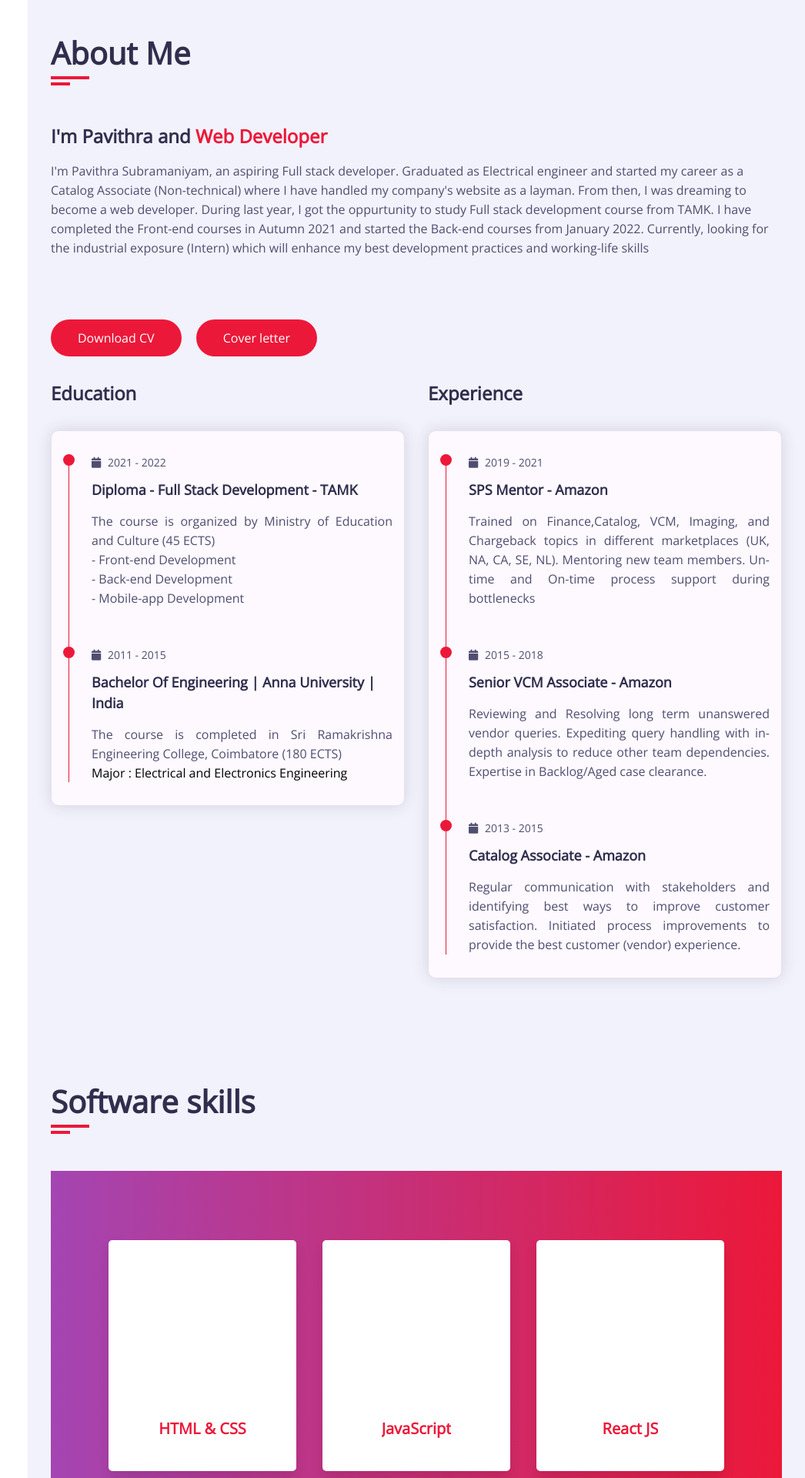
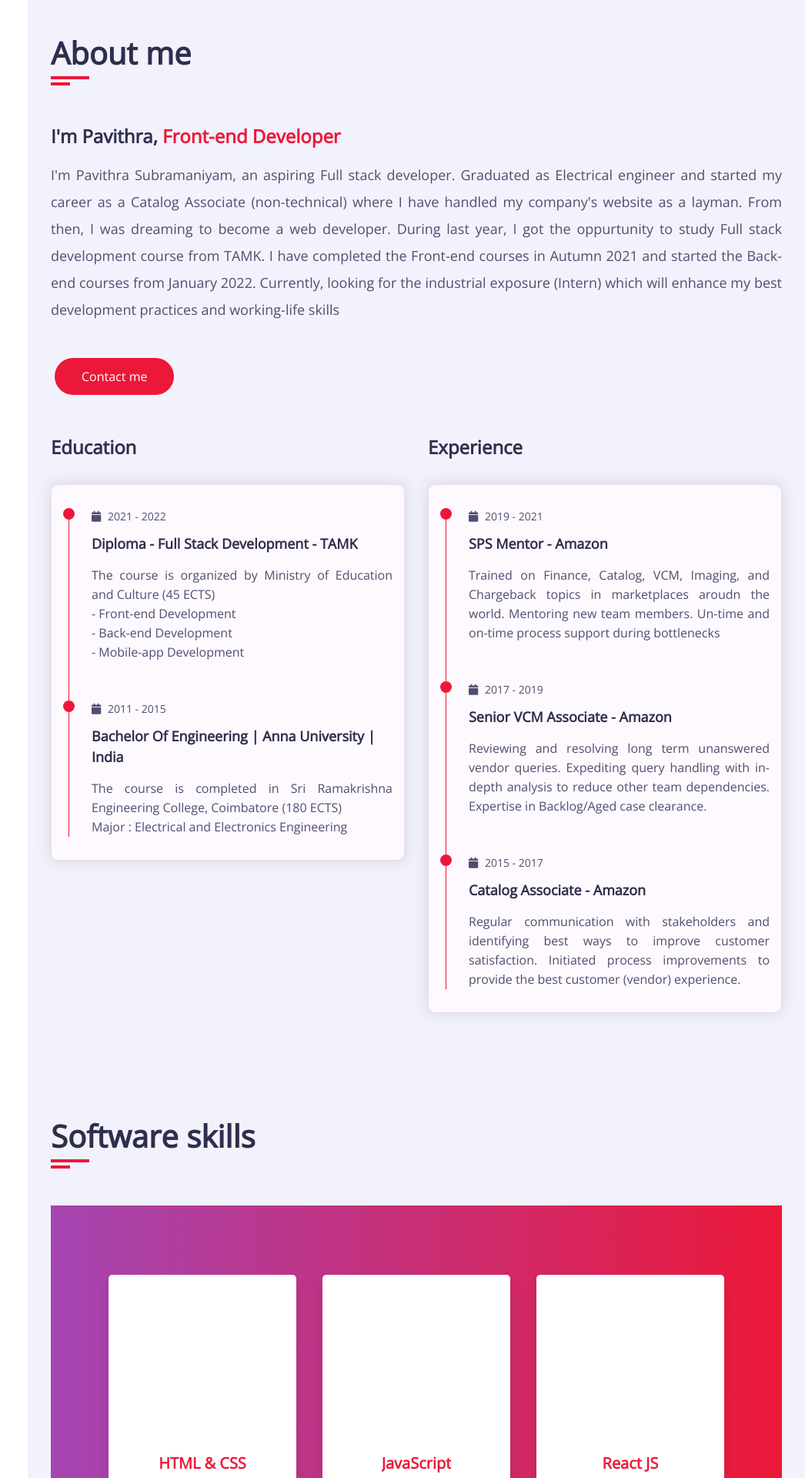
Before and after one commit to spavythra/myportfolio, a PHP site: page / in a window 1280 px wide; the page is wider, and only the part inside the window is pictured. Shown: the part 821-2741 px from the top of that part at 77% size, without its empty margins (234-1280 px from the left). Run offline with PHP 8.4, Linux system fonts and the light colour scheme; some libraries are stand-ins or nearby versions; some web fonts are replaced.

Commit message:
formatted the page except contact me

```diff
--- a/css/style.css
+++ b/css/style.css
@@ -350,6 +350,7 @@ h3.my-profession
 {
     flex: 0 0 100%;
     max-width: 100%;
+    text-align: justify;
 }
 .about .about-content .about-text h3
 {
@@ -364,9 +365,10 @@ h3.my-profession
 }
 .about .about-content .about-text p
 {
-    font-size: 16px;
-    line-height: 25px;
+    font-size: 18px;
+    line-height: 35px;
     color: var(--text-black-700);
+    /* justify-content: space-between; */
 }
 .about .about-content .personal-info
 {
@@ -714,8 +716,9 @@ h3.my-profession
 
 /* project section */
 .project-body {
-    background: linear-gradient(to right, #101c81, #2a6ba3);
-    min-height: 100vh
+    background: linear-gradient(to right, #f7f7f7, #aacbd8);
+    min-height: 60vh;
+    margin-top: 5px;
 }
 
 .owl-carousel .owl-item {
@@ -724,7 +727,13 @@ h3.my-profession
 
 .owl-carousel .owl-item .project-card {
     padding: 30px;
-    position: relative
+    position: relative;
+    background-color: white;
+}
+.owl-carousel .owl-item .project-card .testimonial-1 {
+    margin-top: 20px;
+    margin-bottom: 1px;
+    text-align: justify;
 }
 
 .owl-carousel .owl-stage-outer {
@@ -743,7 +752,7 @@ h3.my-profession
     bottom: -20px;
     left: 40%;
     color: white;
-    font-size: 1.1rem;
+    font-size: 1.2rem;
     font-weight: 600;
     background-color: var(--skin-color);
     padding: 0.3rem 0.4rem;
--- a/index.html
+++ b/index.html
@@ -54,12 +54,14 @@
             <div class="home-info padd-15">
               <h3 class="hello">Hello, my name is <span class="name">Pavithra Subramaniyam</span></h3>
               <h3 class="my-profession">I' m a <span class="typing">Front-end developer</span></h3>
-              <p>I'm a diploma student studying Full stack development seeking for internship or summer jobs</p>
+              <p>I'm a diploma student in Full stack development from Tampere university of applied science, actively seeking for internship or summer job!</p>
               <div class="row">
                 <div class="buttons padd-15">
               <a href="https://raw.githubusercontent.com/spavythra/CV/main/Pavithra_CV.pdf" target="_blank" class="btn">Download CV</a>
               <a href="https://raw.githubusercontent.com/spavythra/Cover_letter/main/Pavithra_cover%20letter.pdf" target="_blank" class="btn">Cover Letter</a>
+
             </div>
+
           </div>
             </div>
             <div class="home-img padd-15">
@@ -74,29 +76,26 @@
         <div class="container">
           <div class="row">
             <div class="section-title padd-15">
-              <h2>About Me</h2>
+              <h2>About me</h2>
             </div>
           </div>
           <div class="row">
             <div class="about-content padd-15">
               <div class="row">
                 <div class="about-text padd-15">
-                  <h3>I'm Pavithra and <span>Web Developer</span></h3>
-                  <p>I'm Pavithra Subramaniyam, an aspiring Full stack developer. Graduated as Electrical engineer and started my career as a Catalog Associate (Non-technical) where I have handled my company's website as a layman. From then, I was dreaming to become a web developer. During last year, I got the oppurtunity to study Full stack development course from TAMK. I have completed the Front-end courses in Autumn 2021 and started the Back-end courses from January 2022. Currently, looking for the industrial exposure (Intern) which will enhance my best development practices and working-life skills </p>
+                  <h3>I'm Pavithra, <span> Front-end Developer</span></h3>
+                  <p>I'm Pavithra Subramaniyam, an aspiring Full stack developer. Graduated as Electrical engineer and started my career as a Catalog Associate (non-technical) where I have handled my company's website as a layman. From then, I was dreaming to become a web developer. During last year, I got the oppurtunity to study Full stack development course from TAMK. I have completed the Front-end courses in Autumn 2021 and started the Back-end courses from January 2022. Currently, looking for the industrial exposure (Intern) which will enhance my best development practices and working-life skills </p>
                 </div>
               </div>
               <div class="row">
-                <div class="personal-info padd-15">
+                <!-- <div class="personal-info padd-15"> -->
                   <div class="row">
-
-                  </div>
-                  <div class="row">
-                    <div class="buttons padd-15">
-                      <a href="#" class="btn">Download CV</a>
-                      <a href="#contact" class="btn hire-me">Cover letter</a>
+                    <div class="buttons padd-15" style="margin-top: 45px;margin-left: 20px;margin-bottom: 20px;">
+                      <!-- <a href="#" class="btn">Download CV</a> -->
+                      <a href="#contact" class="btn hire-me">Contact me</a>
                     </div>
                   </div>
-                </div>
+                <!-- </div> -->
               </div>
               <div class="row">
                 <div class="education padd-15">
@@ -127,7 +126,7 @@
                               </h3>
                               <h4 class="timeline-title">Bachelor of Engineering | Anna University | India </h4>
                               <p class="timeline-text"> The course is completed in Sri Ramakrishna Engineering College, Coimbatore (180 ECTS)</p> <p class="timeline-text">
-                              </p>Major : Electrical and Electronics Engineering</p>
+                              Major : Electrical and Electronics Engineering</p>
 
                             </div>
 
@@ -149,22 +148,22 @@
                             <i class="fa fa-calendar"></i> 2019 - 2021
                           </h3>
                           <h4 class="timeline-title">SPS Mentor - Amazon</h4>
-                          <p class="timeline-text">Trained on Finance,Catalog, VCM, Imaging, and Chargeback topics in different marketplaces (UK, NA, CA, SE, NL). Mentoring new team members. Un-time and On-time process support during bottlenecks</p>
+                          <p class="timeline-text">Trained on Finance, Catalog, VCM, Imaging, and Chargeback topics in  marketplaces aroudn the world. Mentoring new team members. Un-time and on-time process support during bottlenecks</p>
                         </div>
                              <!-- ===== timeline item ===== -->
                              <div class="timeline-item">
                               <div class="circle-dot"></div>
                               <h3 class="timeline-date">
-                                <i class="fa fa-calendar"></i> 2015 - 2018
+                                <i class="fa fa-calendar"></i> 2017 - 2019
                               </h3>
                               <h4 class="timeline-title">Senior VCM Associate - Amazon</h4>
-                              <p class="timeline-text">Reviewing and Resolving long term unanswered vendor queries. Expediting query handling with in-depth analysis to reduce other team dependencies. Expertise in Backlog/Aged case clearance.</p>
+                              <p class="timeline-text">Reviewing and resolving long term unanswered vendor queries. Expediting query handling with in-depth analysis to reduce other team dependencies. Expertise in Backlog/Aged case clearance.</p>
                             </div>
                              <!-- ===== timeline item ===== -->
                         <div class="timeline-item">
                           <div class="circle-dot"></div>
                           <h3 class="timeline-date">
-                            <i class="fa fa-calendar"></i> 2013 - 2015
+                            <i class="fa fa-calendar"></i> 2015 - 2017
                           </h3>
                           <h4 class="timeline-title">Catalog Associate - Amazon</h4>
                           <p class="timeline-text">Regular communication with stakeholders and identifying best ways to improve customer satisfaction. Initiated process improvements to provide the best customer (vendor) experience.</p>
@@ -278,35 +277,35 @@
             </div>
           </div>
 
-          <div class="projeact-body">
+          <div class="project-body">
             <!-- ====== Project item start ====== -->
 
             <div class="owl-carousel owl-theme mt-5">
               <div class="owl-item">
                   <div class="project-card">
                       <div class="img-card"> <img src="/img/dice2.jpg" alt=""> </div>
-                      <div class="testimonial mt-4 mb-2"> DiceGame was one of my project in my course-work. Project was structured in a way that user can add "n" number of players along with "n" number of dices with user-interface (UI) resolution adjustable for different screens. </div>
+                      <div class="testimonial-1 mt-4 mb-2"> DiceGame was one of my project in my course-work. Project was structured in a way that user can add "n" number of players along with "n" number of dices with user-interface (UI) resolution adjustable for different screens. </div>
                       <div class="name"> DiceGame </div>
                   </div>
               </div>
               <div class="owl-item">
                   <div class="project-card">
                       <div class="img-card"> <img src="/img/cpp.jpg" alt=""> </div>
-                      <div class="testimonial mt-4 mb-2"> Education-center program reads the course collection data of different education centers from a file at startup, stores them in a suitable data structure and gives the user the opportunity to search the data structure in question with certain commands.It was implemented in a way to practice complex data structure. </div>
+                      <div class="testimonial-1 mt-4 mb-2"> Education-center program reads the course collection data of different education centers from a file at startup, stores them in a suitable data structure and gives the user the opportunity to search the data structure in question with certain commands.It was implemented in a way to practice complex data structure. </div>
                       <div class="name"> Course Database </div>
                   </div>
               </div>
               <div class="owl-item">
                   <div class="project-card">
                       <div class="img-card"> <img src="img/todo.png" alt=""> </div>
-                      <div class="testimonial mt-4 mb-2"> This project has been created to list down our day-to-day reminders. User can rename the todo tasks and categorize them as per our need. I have also added the instruction page for know-how, to access the application. MyToDo list was created as a part of Front-end course-work. </div>
+                      <div class="testimonial-1 mt-4 mb-2"> This project has been created to list down our day-to-day reminders. User can rename the todo tasks and categorize them as per our need. I have also added the instruction page for know-how, to access the application. MyToDo list was created as a part of Front-end course-work. </div>
                       <div class="name"> MyToDo App </div>
                   </div>
               </div>
               <div class="owl-item">
                   <div class="project-card">
                       <div class="img-card"> <img src="img/Portfolio.jpg" alt=""> </div>
-                      <div class="testimonial mt-4 mb-2"> I have created this portfolio to showcase my proficiency. Done few more portfolios for my friends. This is one such example </div>
+                      <div class="testimonial-1 mt-4 mb-2"> I have created this portfolio to showcase my proficiency. Done few more portfolios for my friends. This is one such example </div>
                       <div class="name"> Portfolios </div>
                   </div>
               </div>
```
